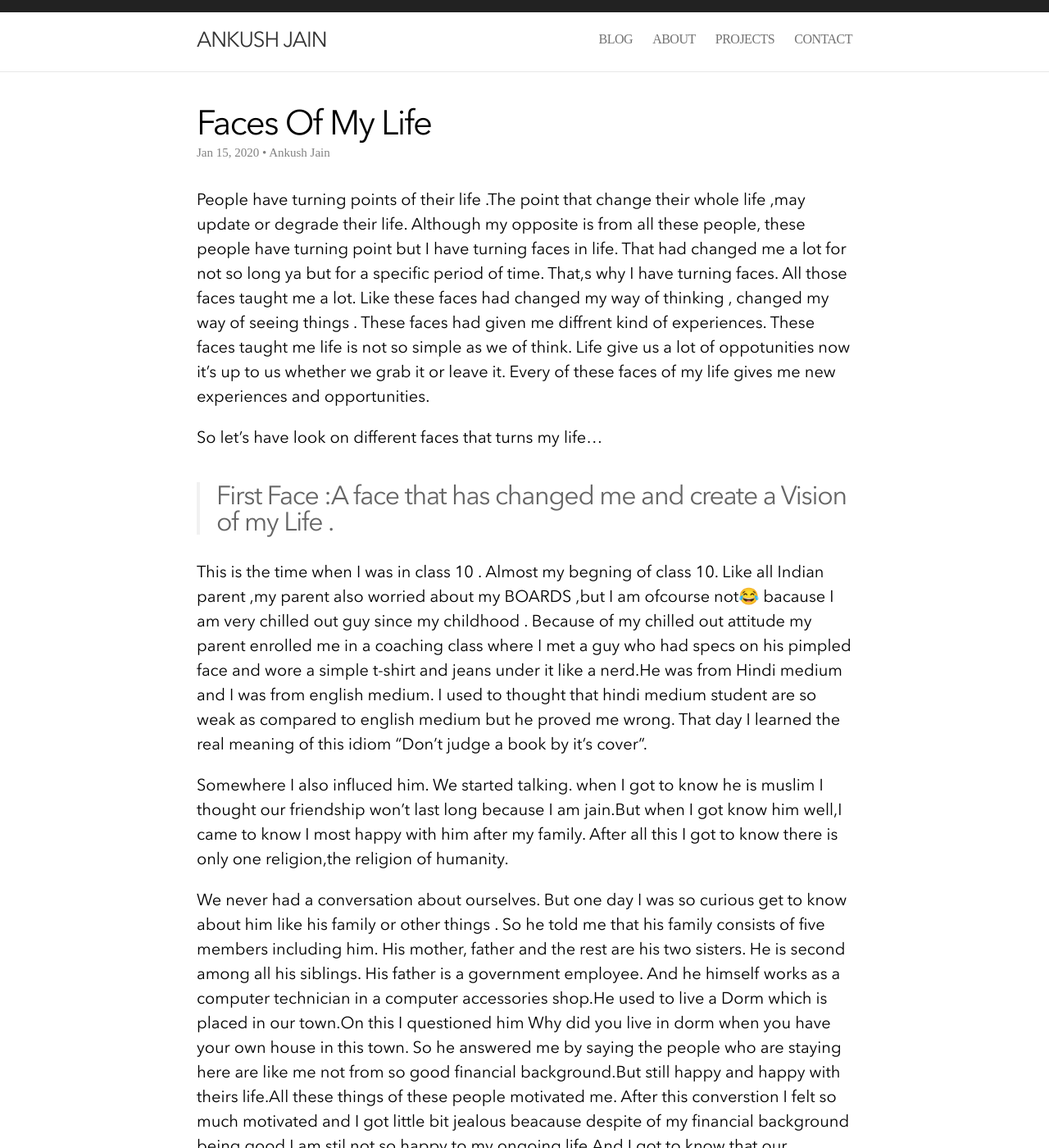
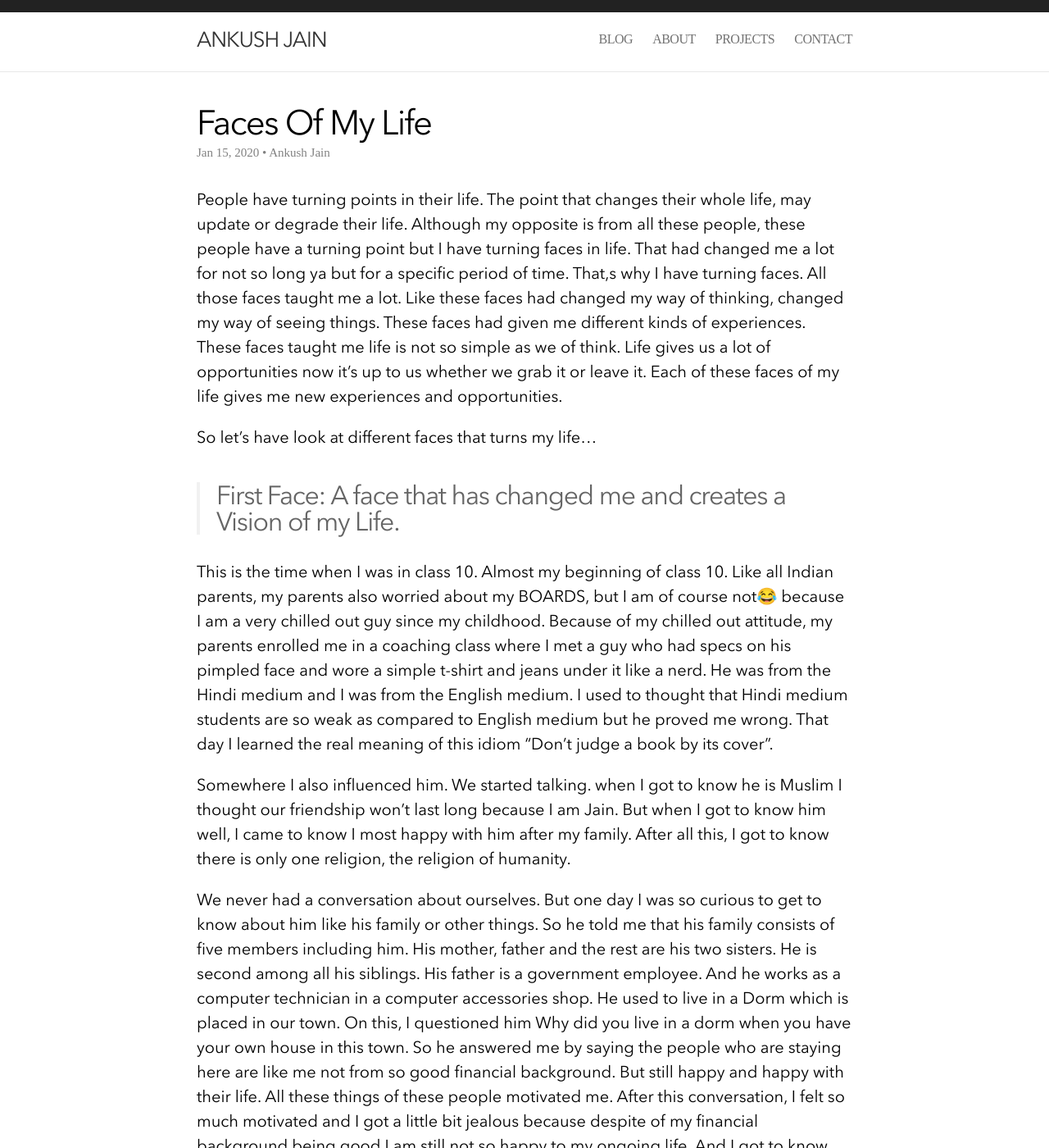
Before and after one commit to 49ku5h/MY-WEBSITE, a Jekyll site: the page built from _posts/2020-01-15-Faces OF My Life.md, in a window 1280 px wide and 1400 px high. Shown: the whole window at 82% size. Built offline with Jekyll 4.4.1, drawn with Linux system fonts in a browser that asks for light colours; nearby versions of some CDN libraries; comment, search, counter and statistics services are not loaded; some of the changed text lies outside the part shown.

Commit message:
Update 2020-01-15-Faces OF My Life.md

```diff
--- a/_posts/2020-01-15-Faces OF My Life.md
+++ b/_posts/2020-01-15-Faces OF My Life.md
@@ -7,30 +7,30 @@ excerpt: "Faces that turns my Life"
 
 ---
 
-People have turning points of their life .The point that change their whole life ,may update or degrade their life. Although my opposite is from all these people, these people have turning point but I have turning faces in life.
-That had changed me a lot for not so long ya but for a specific period of time. That,s why I have turning faces. All those  faces taught me a lot. Like these faces had changed my way of thinking , changed my way of seeing things .
-These faces had given me diffrent kind of experiences. These faces taught me life is not so simple as we of think. Life give us a lot of oppotunities now it's up to us whether we grab it or leave it.
-Every of these faces of my life gives me new experiences and opportunities.
+People have turning points in their life. The point that changes their whole life, may update or degrade their life. Although my opposite is from all these people, these people have a turning point but I have turning faces in life.
+That had changed me a lot for not so long ya but for a specific period of time. That,s why I have turning faces. All those faces taught me a lot. Like these faces had changed my way of thinking, changed my way of seeing things.
+These faces had given me different kinds of experiences. These faces taught me life is not so simple as we of think. Life gives us a lot of opportunities now it's up to us whether we grab it or leave it.
+Each of these faces of my life gives me new experiences and opportunities.
 
-So let's have look on different faces that turns my life...
+So let's have look at different faces that turns my life...
 
-> ## First Face :A face that has changed me and create a Vision of my Life .
+> ## First Face: A face that has changed me and creates a Vision of my Life.
 
-This is the time when I was in class 10 . Almost my begning of class 10. Like all Indian parent ,my parent also worried about my BOARDS ,but I am ofcourse not😂️  bacause I am very chilled out guy since my childhood .
-Because of my chilled out attitude my parent enrolled me in a coaching class where I met a guy who had specs on his pimpled face and wore a simple t-shirt and jeans under it like a nerd.He was from Hindi medium and I was from english medium.
-I used to thought that hindi medium student are so weak as compared to english medium but he proved me wrong. That day I learned the real meaning of this idiom "Don't judge a book by it's cover".
+This is the time when I was in class 10. Almost my beginning of class 10. Like all Indian parents, my parents also worried about my BOARDS, but I am of course not😂️  because I am a very chilled out guy since my childhood.
+Because of my chilled out attitude, my parents enrolled me in a coaching class where I met a guy who had specs on his pimpled face and wore a simple t-shirt and jeans under it like a nerd. He was from the Hindi medium and I was from the English medium.
+I used to thought that Hindi medium students are so weak as compared to English medium but he proved me wrong. That day I learned the real meaning of this idiom "Don't judge a book by its cover".
 
-Somewhere I also influced him. We started talking. when I got to know he is muslim I thought our friendship won't last long because I am jain.But when I got know him well,I came to know I most happy with him after my family.
-After all this I got to know there is only one religion,the religion of humanity.
+Somewhere I also influenced him. We started talking. when I got to know he is Muslim I thought our friendship won't last long because I am Jain. But when I got to know him well, I came to know I most happy with him after my family.
+After all this, I got to know there is only one religion, the religion of humanity.
 
-We never had a conversation about ourselves. But one day I was so curious get to know about him like his family or other things . So he told me that his family consists of five members including him. His mother, father and the rest are his two sisters.
-He is second among all his siblings. His father is a government employee. And he himself works as a computer technician in a computer accessories shop.He used to live a Dorm which is placed in our town.On this I questioned him Why did you live in dorm when you have your own house in this town.
-So he answered me by saying the people who are staying here are like me not from so good financial background.But still happy and happy with theirs life.All these things of these people motivated me.
-After this converstion I felt so much motivated and I got little bit jealous beacause despite of my financial background being good I am stil not so happy to my ongoing life.And I got to know that our financial status,family status doesn't matters,
-matters what, what we thought ,what is the vision of our life.
+We never had a conversation about ourselves. But one day I was so curious to get to know about him like his family or other things. So he told me that his family consists of five members including him. His mother, father and the rest are his two sisters.
+He is second among all his siblings. His father is a government employee. And he works as a computer technician in a computer accessories shop. He used to live in a Dorm which is placed in our town. On this, I questioned him Why did you live in a dorm when you have your own house in this town.
+So he answered me by saying the people who are staying here are like me not from so good financial background. But still happy and happy with their life. All these things of these people motivated me.
+After this conversation, I felt so much motivated and I got a little bit jealous because despite of my financial background being good I am still not so happy to my ongoing life. And I got to know that our financial status, family status doesn't matter,
+matters what, what we thought, what is the vision of our life.
 
-This cycle of getting motivated continues from time to time till to end of my 12th board class. After 12th I came out for completing my higher studies,saying it's sad he's not beacause of some reasons.
+This cycle of getting motivated continues from time to time till to end of my 12th board class. After 12th I came out for completing my higher studies, saying, sadly, he's not because of some reason.
 But the cycle of learning something new continued. He is still my mentor and always will.be
 
-This was the most important face of my life . Life and he taught me lots of new things. This face brought me towards a new morning of  my life.
-This face taught me the experience of living life in a short period of  time.
+This was the most important face of my life. Life and he taught me lots of new things. This face brought me towards a new morning of my life.
+This face taught me the experience of living life in a short period of time.
```
